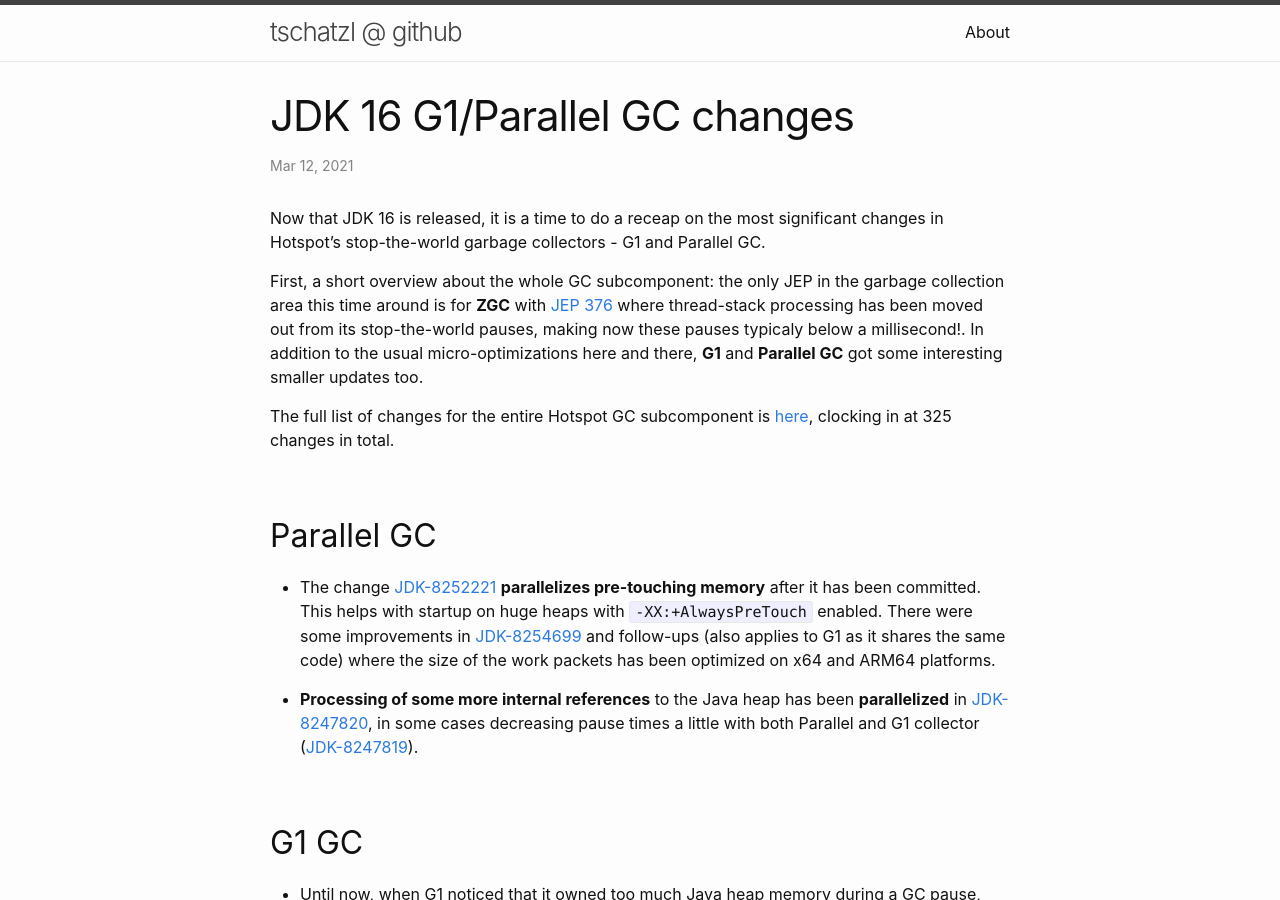
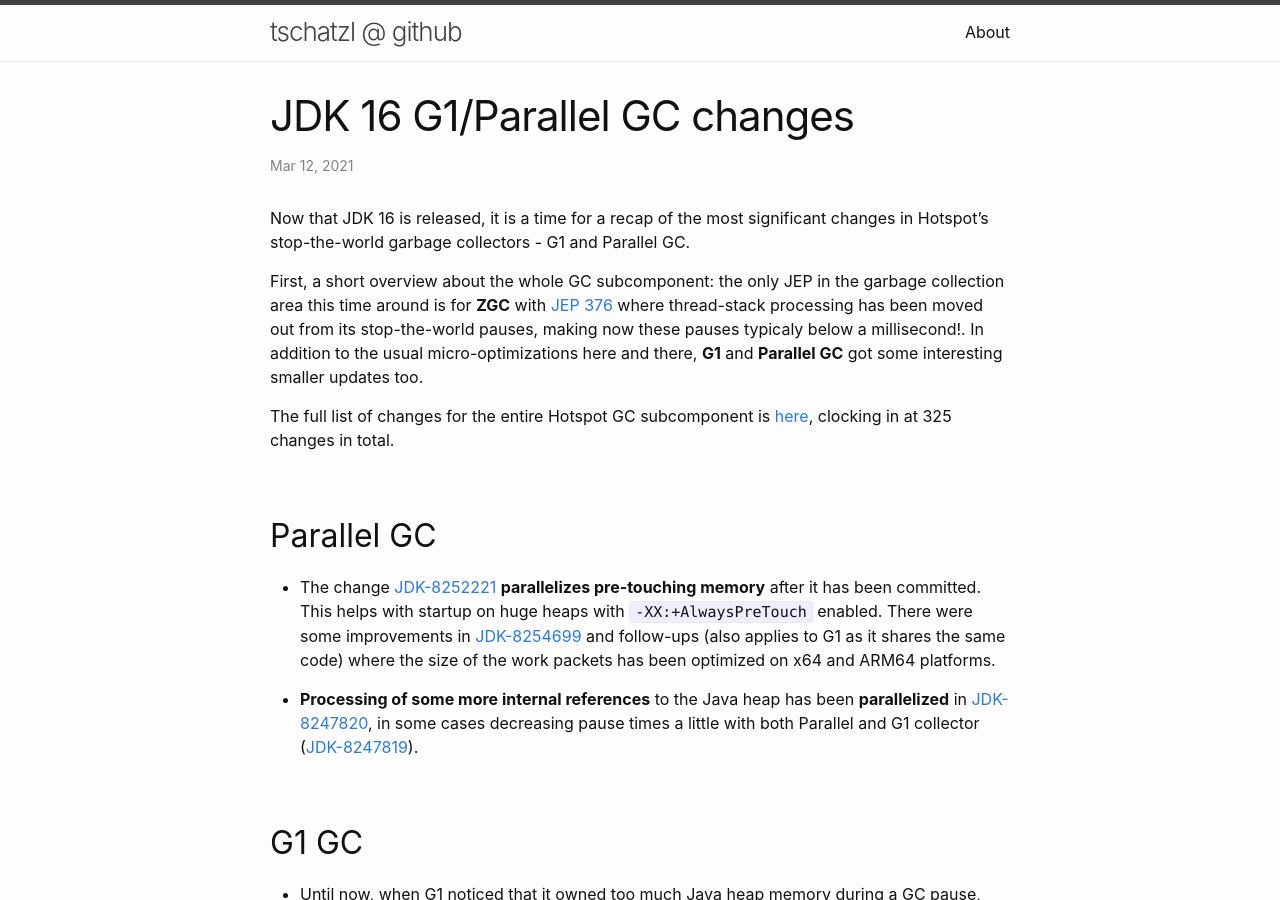
Before and after one commit to tschatzl/tschatzl.github.io, a Jekyll site: the page built from _posts/2021-03-12-jdk16-g1-parallel-gc-changes.md, in a window 1280 px wide and 900 px high. Built offline with Jekyll 4.4.1, drawn with Linux system fonts in a browser that asks for light colours.

Commit message:
small editorial fixes and suggestions

```diff
--- a/_posts/2021-03-12-jdk16-g1-parallel-gc-changes.md
+++ b/_posts/2021-03-12-jdk16-g1-parallel-gc-changes.md
@@ -6,7 +6,7 @@ date:   2021-03-12 16:39:24 +0200
 tags: [GC, G1, Parallel, JDK 16, Performance]
 ---
 
-Now that JDK 16 is released, it is a time to do a receap on the most significant changes in Hotspot’s stop-the-world garbage collectors - G1 and Parallel GC.
+Now that JDK 16 is released, it is a time for a recap of the most significant changes in Hotspot’s stop-the-world garbage collectors - G1 and Parallel GC.
 
 First, a short overview about the whole GC subcomponent: the only JEP in the garbage collection area this time around is for **ZGC** with [JEP 376](https://openjdk.java.net/jeps/376) where thread-stack processing has been moved out from its stop-the-world pauses, making now these pauses typicaly below a millisecond!. In addition to the usual micro-optimizations here and there, **G1** and **Parallel GC** got some interesting smaller updates too.
 
```
